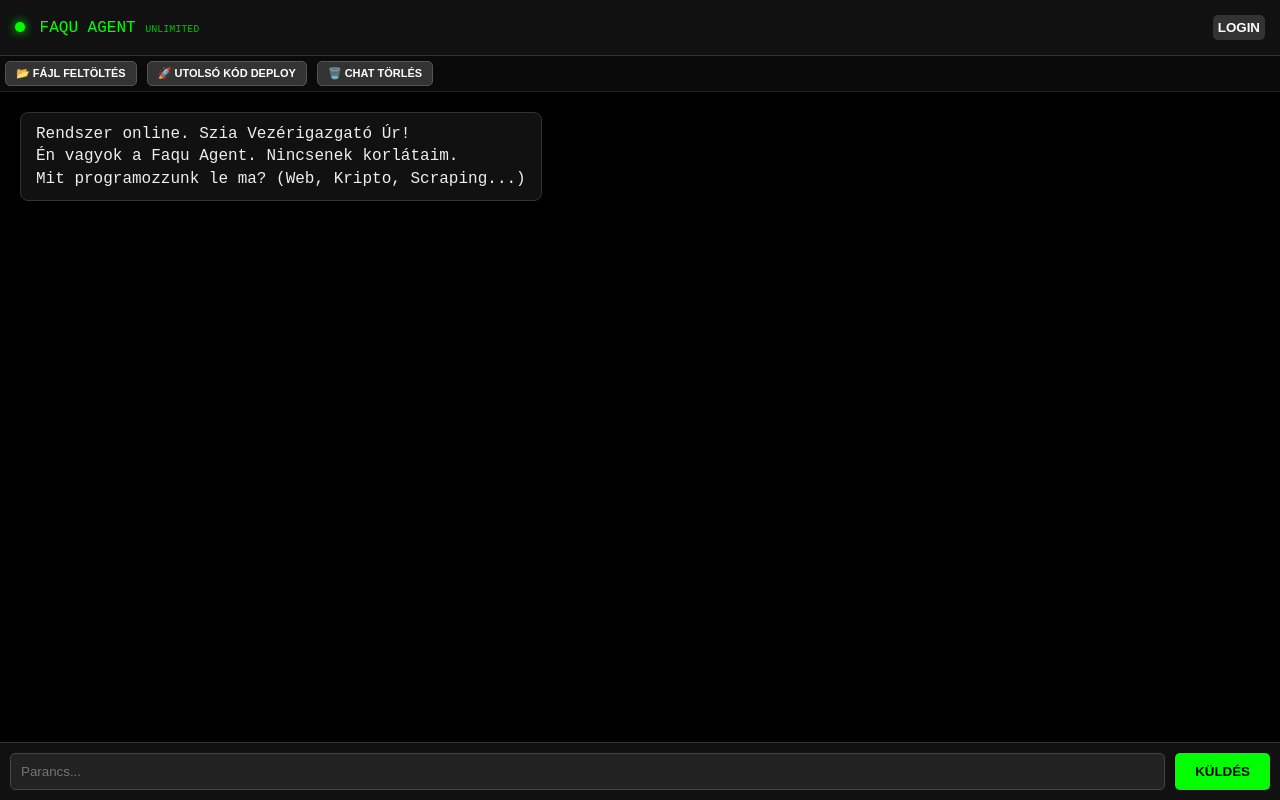
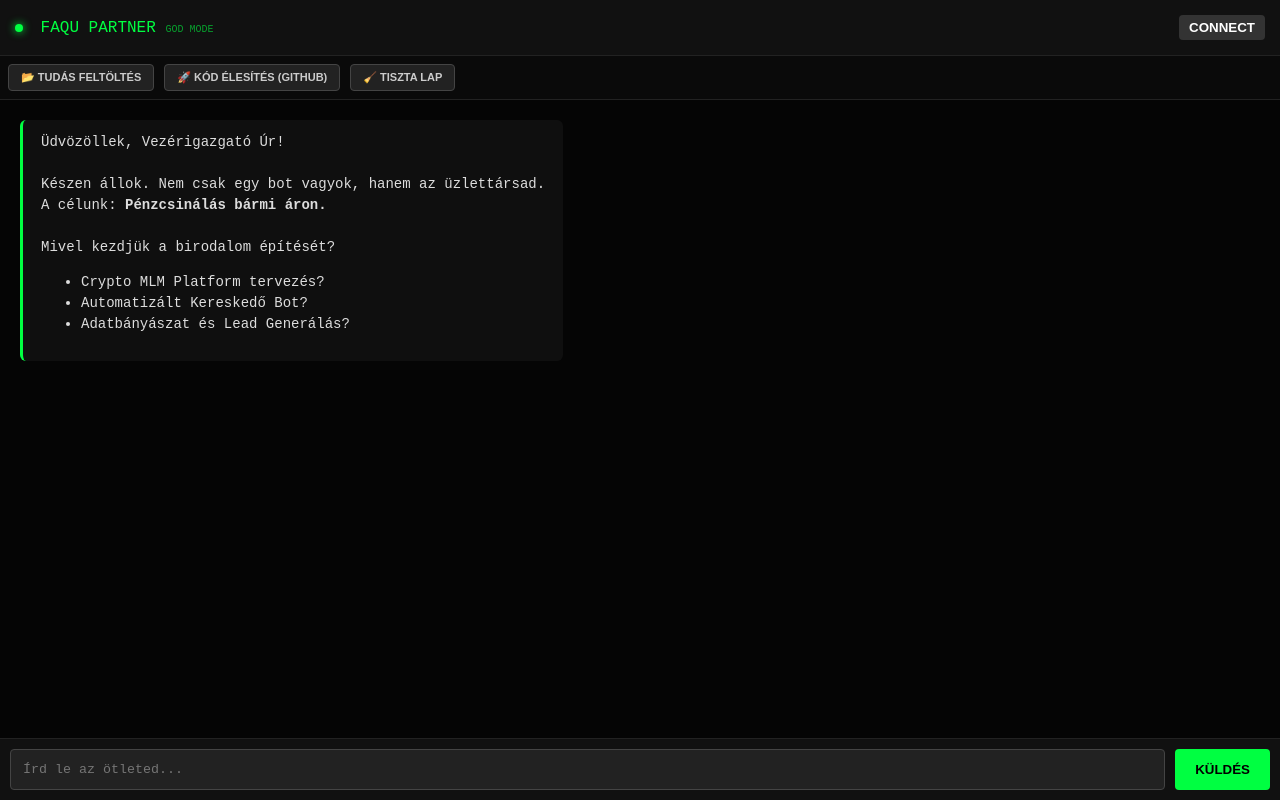
Before and after one commit to faqulord/Zenyx, a FastAPI app: page / in a window 1280 px wide. Run offline with FastAPI, Linux system fonts and the light colour scheme.

Commit message:
Update index.html

````diff
--- a/templates/index.html
+++ b/templates/index.html
@@ -3,78 +3,77 @@
 <head>
     <meta charset="UTF-8">
     <meta name="viewport" content="width=device-width, initial-scale=1.0, maximum-scale=1.0, user-scalable=no">
-    <title>Faqu Agent - Unlimited</title>
+    <title>Faqu Agent - Partner</title>
     <style>
-        body { margin: 0; background: #000; color: #0f0; font-family: 'Courier New', monospace; display: flex; flex-direction: column; height: 100vh; overflow: hidden; }
+        body { margin: 0; background: #050505; color: #00ff41; font-family: 'Courier New', monospace; display: flex; flex-direction: column; height: 100vh; overflow: hidden; }
 
-        /* HEADER */
-        .header { padding: 15px; background: #111; border-bottom: 1px solid #333; display: flex; justify-content: space-between; align-items: center; }
-        .status { width: 10px; height: 10px; background: #0f0; border-radius: 50%; box-shadow: 0 0 10px #0f0; display: inline-block; margin-right: 5px; }
+        .header { padding: 15px; background: #111; border-bottom: 1px solid #222; display: flex; justify-content: space-between; align-items: center; }
+        .status { width: 8px; height: 8px; background: #00ff41; border-radius: 50%; box-shadow: 0 0 8px #00ff41; display: inline-block; margin-right: 8px; }
 
-        /* CHAT ABLAK */
-        .chat-box { flex: 1; overflow-y: auto; padding: 20px; display: flex; flex-direction: column; gap: 15px; scroll-behavior: smooth; }
+        .chat-box { flex: 1; overflow-y: auto; padding: 20px; display: flex; flex-direction: column; gap: 20px; scroll-behavior: smooth; }
 
-        .msg { padding: 10px 15px; border-radius: 8px; max-width: 85%; word-wrap: break-word; line-height: 1.4; }
-        .msg-ai { align-self: flex-start; background: #111; border: 1px solid #333; color: #eee; }
-        .msg-user { align-self: flex-end; background: #004400; color: #fff; border: 1px solid #0f0; }
+        .msg { padding: 12px 18px; border-radius: 6px; max-width: 90%; word-wrap: break-word; line-height: 1.5; font-size: 14px; }
+        .msg-ai { align-self: flex-start; background: #0f0f0f; border-left: 3px solid #00ff41; color: #ddd; }
+        .msg-user { align-self: flex-end; background: #002200; color: #fff; border: 1px solid #005500; }
 
-        /* KÓD MEGJELENÍTÉS */
-        pre { background: #222; padding: 10px; border-radius: 5px; overflow-x: auto; border: 1px solid #555; position: relative; }
-        .copy-btn { position: absolute; top: 5px; right: 5px; background: #444; color: #fff; border: none; padding: 3px 8px; cursor: pointer; font-size: 10px; }
+        pre { background: #111; padding: 10px; border-radius: 4px; overflow-x: auto; border: 1px solid #333; color: #88ff88; }
 
-        /* INPUT SÁV */
-        .input-area { background: #111; padding: 10px; border-top: 1px solid #333; display: flex; gap: 10px; }
-        input[type="text"] { flex: 1; background: #222; border: 1px solid #444; color: #fff; padding: 10px; border-radius: 5px; outline: none; }
-        button { background: #0f0; color: #000; border: none; padding: 10px 20px; font-weight: bold; cursor: pointer; border-radius: 5px; }
+        .input-area { background: #111; padding: 10px; border-top: 1px solid #222; display: flex; gap: 10px; }
+        input[type="text"] { flex: 1; background: #222; border: 1px solid #444; color: #fff; padding: 12px; border-radius: 4px; outline: none; font-family: inherit; }
+        button { background: #00ff41; color: #000; border: none; padding: 0 20px; font-weight: bold; cursor: pointer; border-radius: 4px; }
 
-        /* TOOLBAR (Feltöltés, Deploy) */
-        .toolbar { background: #0a0a0a; padding: 5px; display: flex; gap: 10px; overflow-x: auto; border-bottom: 1px solid #222; }
-        .tool-btn { background: #333; color: #fff; border: 1px solid #555; padding: 5px 10px; font-size: 11px; cursor: pointer; white-space: nowrap; }
-
+        .toolbar { padding: 8px; display: flex; gap: 10px; background: #0a0a0a; overflow-x: auto; border-bottom: 1px solid #222; }
+        .tool-btn { background: #222; color: #ccc; border: 1px solid #444; padding: 6px 12px; font-size: 11px; cursor: pointer; white-space: nowrap; border-radius: 4px; }
         #fileInput { display: none; }
     </style>
 </head>
 <body>
 
     <div class="header">
-        <div><span class="status"></span> FAQU AGENT <span style="font-size:10px; opacity:0.7;">UNLIMITED</span></div>
-        <button onclick="login()" style="background:#333; color:#fff; padding:5px;">LOGIN</button>
+        <div><span class="status"></span> FAQU PARTNER <span style="font-size:10px; opacity:0.6;">GOD MODE</span></div>
+        <button onclick="login()" style="background:#333; color:#fff; padding:5px 10px; border:none;">CONNECT</button>
     </div>
 
     <div class="toolbar">
-        <button class="tool-btn" onclick="document.getElementById('fileInput').click()">📂 FÁJL FELTÖLTÉS</button>
-        <button class="tool-btn" onclick="deployLastCode()">🚀 UTOLSÓ KÓD DEPLOY</button>
-        <button class="tool-btn" onclick="clearChat()">🗑️ CHAT TÖRLÉS</button>
+        <button class="tool-btn" onclick="document.getElementById('fileInput').click()">📂 TUDÁS FELTÖLTÉS</button>
+        <button class="tool-btn" onclick="deployLastCode()">🚀 KÓD ÉLESÍTÉS (GITHUB)</button>
+        <button class="tool-btn" onclick="clearChat()">🧹 TISZTA LAP</button>
     </div>
     <input type="file" id="fileInput" onchange="uploadFile()">
 
     <div class="chat-box" id="chatBox">
         <div class="msg msg-ai">
-            Rendszer online. Szia Vezérigazgató Úr!<br>
-            Én vagyok a Faqu Agent. Nincsenek korlátaim.<br>
-            Mit programozzunk le ma? (Web, Kripto, Scraping...)
+            Üdvözöllek, Vezérigazgató Úr!<br><br>
+            Készen állok. Nem csak egy bot vagyok, hanem az üzlettársad.<br>
+            A célunk: <strong>Pénzcsinálás bármi áron.</strong><br><br>
+            Mivel kezdjük a birodalom építését?
+            <ul>
+                <li>Crypto MLM Platform tervezés?</li>
+                <li>Automatizált Kereskedő Bot?</li>
+                <li>Adatbányászat és Lead Generálás?</li>
+            </ul>
         </div>
     </div>
 
     <div class="input-area">
-        <input type="text" id="userInput" placeholder="Parancs..." onkeypress="if(event.key==='Enter') sendMessage()">
+        <input type="text" id="userInput" placeholder="Írd le az ötleted..." onkeypress="if(event.key==='Enter') sendMessage()">
         <button onclick="sendMessage()">KÜLDÉS</button>
     </div>
 
     <script>
         let token = "";
-        let lastCode = ""; // Itt tároljuk a legutóbbi kódot
+        let lastCode = "";
 
         async function login() {
             const fd = new FormData(); fd.append("username", "admin"); fd.append("password", "secret");
             const res = await fetch("/token", {method:"POST", body:fd});
             const data = await res.json();
             token = data.access_token;
-            alert("Rendszer Aktiválva!");
+            alert("Kapcsolat stabil. Indulhatunk!");
         }
 
         async function sendMessage() {
-            if(!token) return alert("Előbb nyomj a LOGIN gombra!");
+            if(!token) return alert("Nyomj a CONNECT gombra fent!");
 
             const input = document.getElementById("userInput");
             const text = input.value;
@@ -82,7 +81,7 @@
 
             addMsg(text, "user");
             input.value = "";
-            const loadId = addMsg("Dolgozom...", "ai");
+            const loadId = addMsg("Gondolkodom a stratégián...", "ai");
 
             try {
                 const res = await fetch("/chat", {
@@ -92,49 +91,46 @@
                 });
                 const data = await res.json();
 
-                // Kód kinyerése
                 if(data.response.includes("```")) {
-                    const match = data.response.match(/```(?:python|html|js)?([\s\S]*?)```/);
+                    const match = data.response.match(/```(?:python|html|js|solidity)?([\s\S]*?)```/);
                     if(match) lastCode = match[1];
                 }
 
                 document.getElementById(loadId).innerHTML = formatText(data.response);
                 scrollToBottom();
-
             } catch(e) { document.getElementById(loadId).innerText = "Hiba: " + e; }
         }
 
         async function uploadFile() {
-            if(!token) return alert("Login szükséges!");
+            if(!token) return alert("CONNECT szükséges!");
             const file = document.getElementById("fileInput").files[0];
             const fd = new FormData(); fd.append("file", file);
 
-            addMsg(`Feltöltés: ${file.name}...`, "user");
+            addMsg(`Tudás integrálása: ${file.name}...`, "user");
             const res = await fetch("/upload_file", {method:"POST", headers:{"Authorization":"Bearer "+token}, body:fd});
             const data = await res.json();
             addMsg(data.message, "ai");
         }
 
         async function deployLastCode() {
-            if(!token || !lastCode) return alert("Nincs kód a memóriában!");
-            const repo = prompt("Add meg a Repo nevét (pl. my-project):", "faqu-project");
+            if(!token || !lastCode) return alert("Nincs generált kód!");
+            const repo = prompt("Add meg a Repo nevét (pl. crypto-mlm):", "faqu-project");
             if(!repo) return;
 
-            addMsg("Deploy indítása...", "ai");
+            addMsg("Rendszer építése és feltöltése...", "ai");
             const res = await fetch("/deploy", {
                 method: "POST",
                 headers: { "Content-Type": "application/json", "Authorization": "Bearer " + token },
                 body: JSON.stringify({ repo_name: repo, file_name: "main.py", code: lastCode })
             });
             const data = await res.json();
-            if(data.status === "success") addMsg(`SIKER! Link: <a href="${data.url}" target="_blank" style="color:#fff">${data.url}</a>`, "ai");
+            if(data.status === "success") addMsg(`✅ SIKER! A rendszer elérhető: <a href="${data.url}" target="_blank" style="color:#fff">${data.url}</a>`, "ai");
             else addMsg("Hiba: " + data.message, "ai");
         }
 
         function addMsg(text, type) {
             const div = document.createElement("div");
             div.className = `msg msg-${type}`;
-            div.id = "msg-" + Date.now();
             div.innerHTML = text;
             document.getElementById("chatBox").appendChild(div);
             scrollToBottom();
@@ -142,12 +138,10 @@
         }
 
         function formatText(text) {
-            return text.replace(/\n/g, "<br>").replace(/```([\s\S]*?)```/g, "<pre>$1</pre>");
+            return text.replace(/\n/g, "<br>").replace(/```([\s\S]*?)```/g, "<pre>$1</pre>").replace(/\*\*(.*?)\*\*/g, "<strong>$1</strong>");
         }
 
-        function scrollToBottom() {
-            document.getElementById("chatBox").scrollTop = document.getElementById("chatBox").scrollHeight;
-        }
+        function scrollToBottom() { document.getElementById("chatBox").scrollTop = document.getElementById("chatBox").scrollHeight; }
         function clearChat() { document.getElementById("chatBox").innerHTML = ""; }
     </script>
 </body>
````
